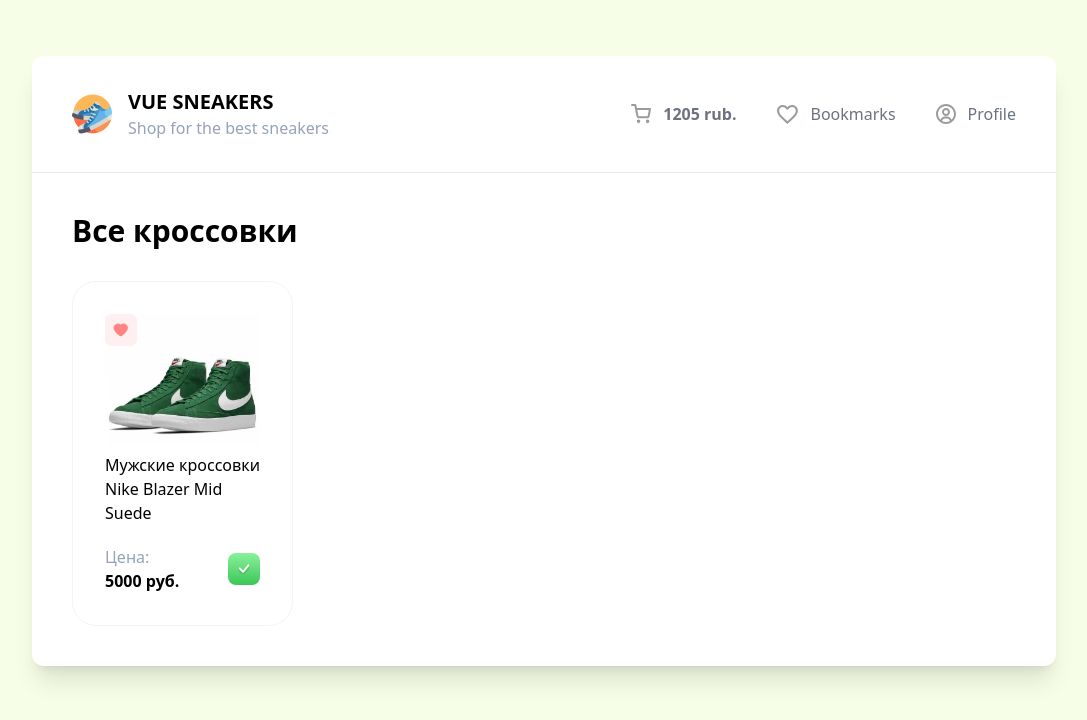
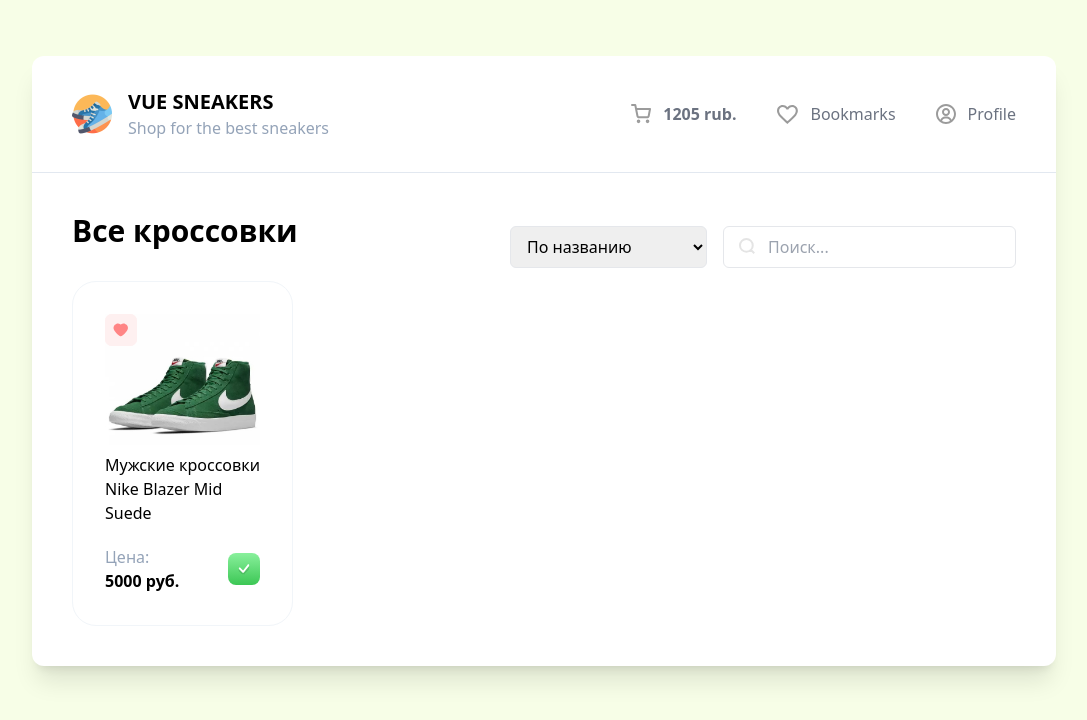
Before and after one commit to Rom-Freedom/Sneakers-Shop, a Vue app in the folder sneakersShop/: page / in a window 1280 px wide. Shown: the top 720 px of the page, without its empty margins (96-1183 px from the left). Built offline with nearby package versions, Linux system fonts and the light colour scheme.

Commit message:
make up select and input fields

```diff
--- a/sneakersShop/src/App.vue
+++ b/sneakersShop/src/App.vue
@@ -10,7 +10,26 @@
     <Header />
 
     <div class="p-10">
-      <h2 class="text-3xl font-bold mb-8">Все кроссовки</h2>
+      <div class="flex justify-between items-center">
+        <h2 class="text-3xl font-bold mb-8">Все кроссовки</h2>
+
+        <div class="flex gap-4">
+          <select class="py-2 px-3 border rounded-md outline-none">
+          <option>По названию</option>
+          <option>По цене (дешевые)</option>
+          <option>По цене (дорогие)</option>
+        </select>
+
+        <div class="relative">
+          <img class="absolute left-4 top-3" src="/search.svg" alt="Search">
+          <input class="border rounded-md py-2 pl-11 pr-4
+          outline-none
+          focus:border-gray-400"
+          type="text"
+          placeholder="Поиск...">
+        </div>
+        </div>
+      </div>
 
       <CardList />
     </div>
```
